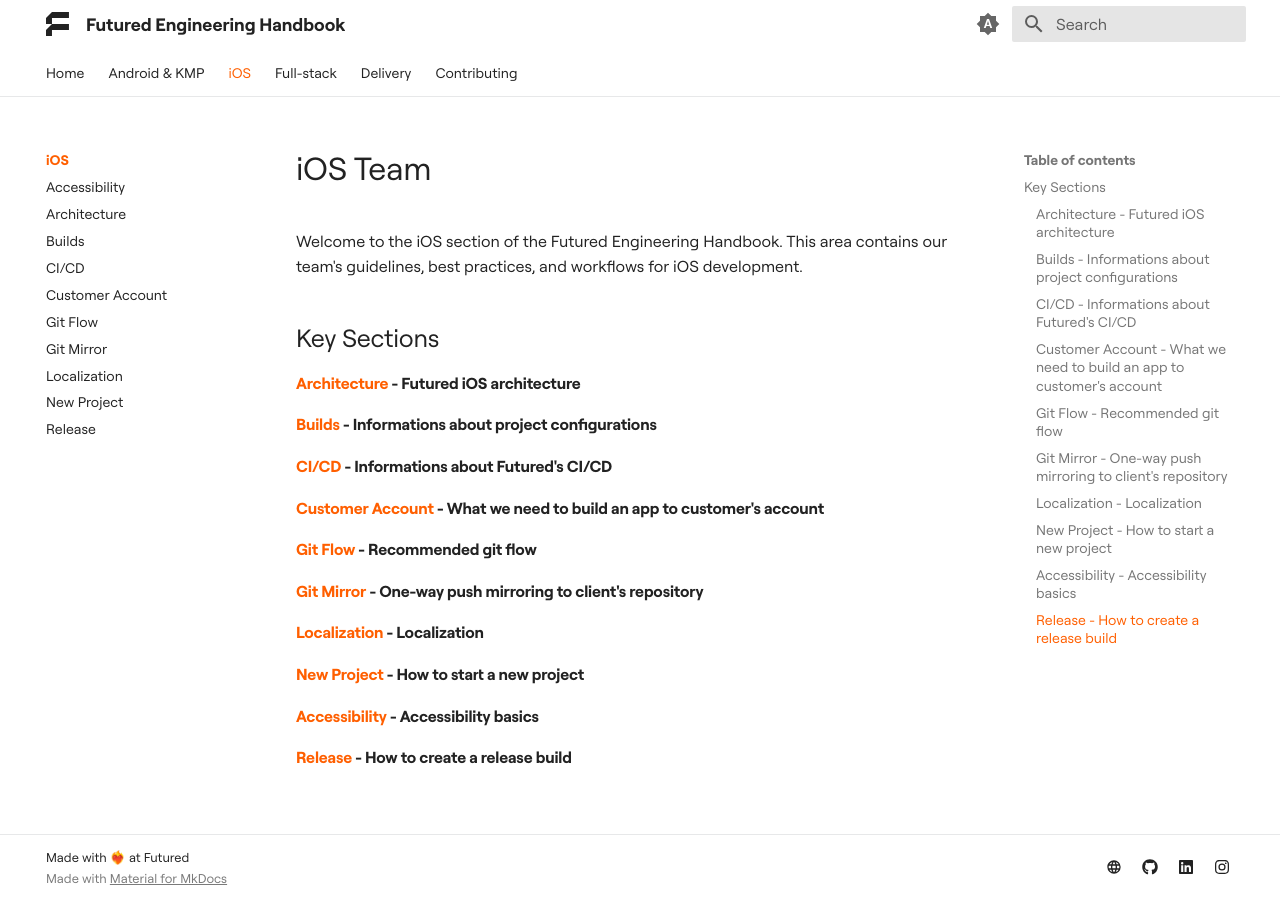
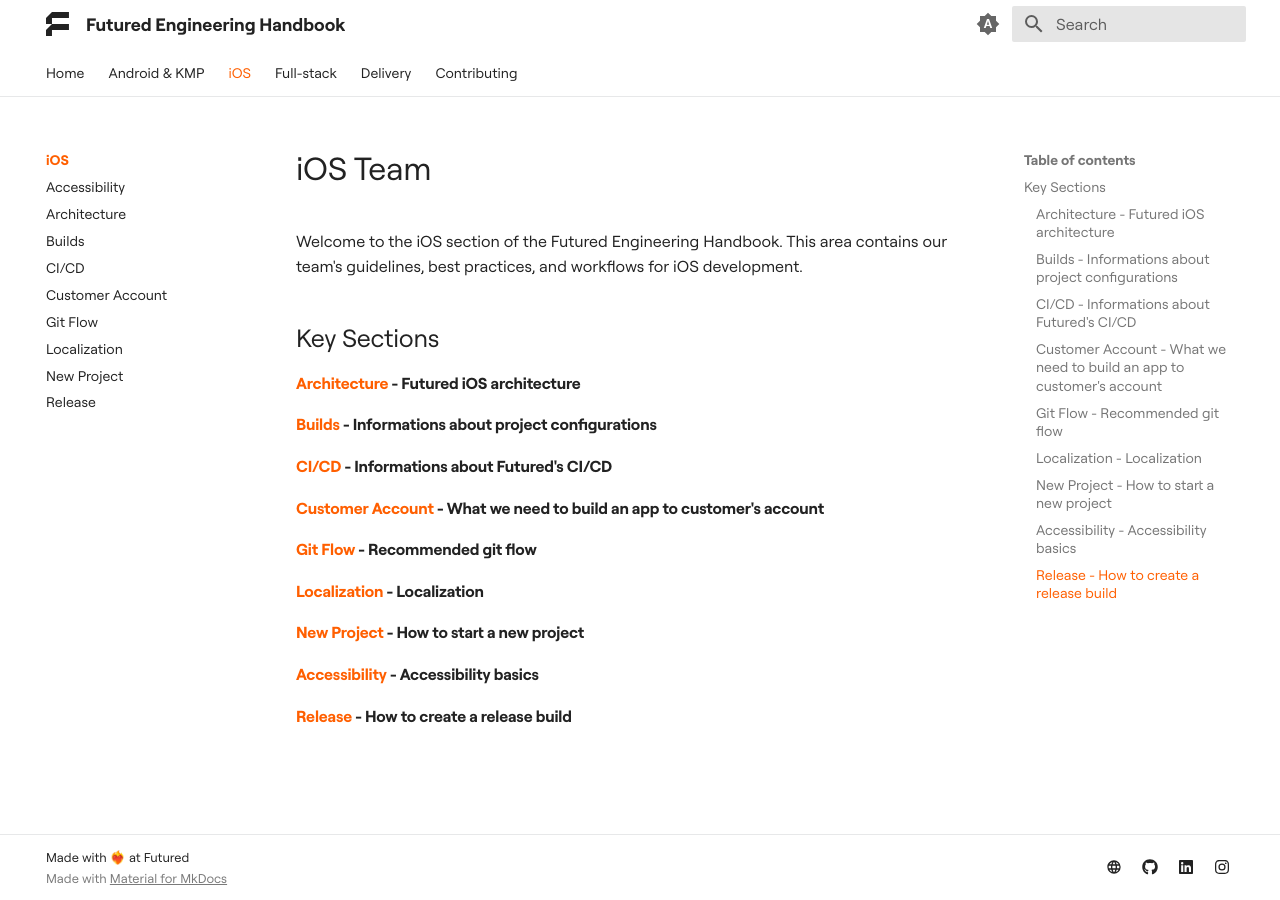
Before and after one commit to futuredapp/Engineering-Handbook, an MkDocs documentation site: the page built from docs/teams/ios/index.md, in a window 1280 px wide. Built offline with MkDocs 1.6.1 and Material for MkDocs 9.7.7, drawn with Linux system fonts in a browser that asks for light colours.

Commit message:
Move git mirror docs to Delivery section

```diff
--- a/docs/teams/ios/index.md
+++ b/docs/teams/ios/index.md
@@ -14,7 +14,6 @@
 
 #### [Git Flow](ios_git_flow.md) - Recommended git flow
 
-#### [Git Mirror](ios_git_mirror.md) - One-way push mirroring to client's repository
 
 #### [Localization](ios_localization.md) - Localization
 
--- a/mkdocs.yml
+++ b/mkdocs.yml
@@ -82,7 +82,6 @@
       - CI/CD: teams/ios/ios_ci_cd.md
       - Customer Account: teams/ios/ios_customer_account.md
       - Git Flow: teams/ios/ios_git_flow.md
-      - Git Mirror: teams/ios/ios_git_mirror.md
       - Localization: teams/ios/ios_localization.md
       - New Project: teams/ios/ios_new_project.md
       - Release: teams/ios/ios_release.md
@@ -129,6 +128,7 @@
       - Overview: teams/delivery/index.md
       - Methodology: teams/delivery/00_methodology.md
       - Nightly builds: teams/delivery/10_nightly_builds.md
+      - Git Mirror: teams/delivery/20_git_mirror.md
 
     # - Design:
     #   - Overview: teams/design/design_page.md
```
Also changed, not shown: docs/teams/delivery/index.md (+1 -0 lines), docs/teams/delivery/20_git_mirror.md (renamed from docs/teams/ios/ios_git_mirror.md).
